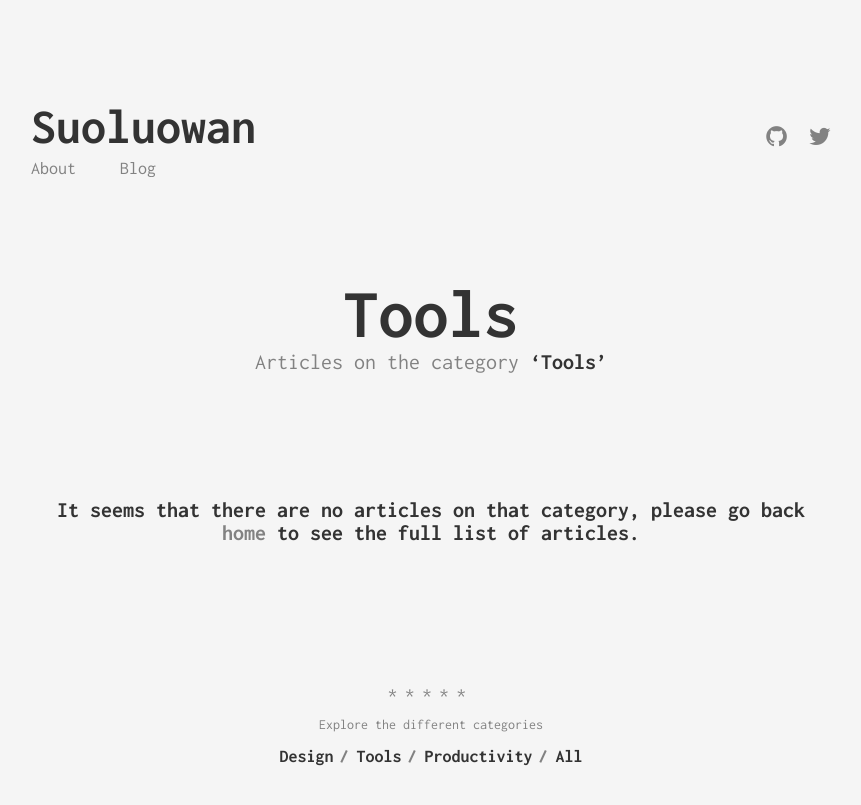
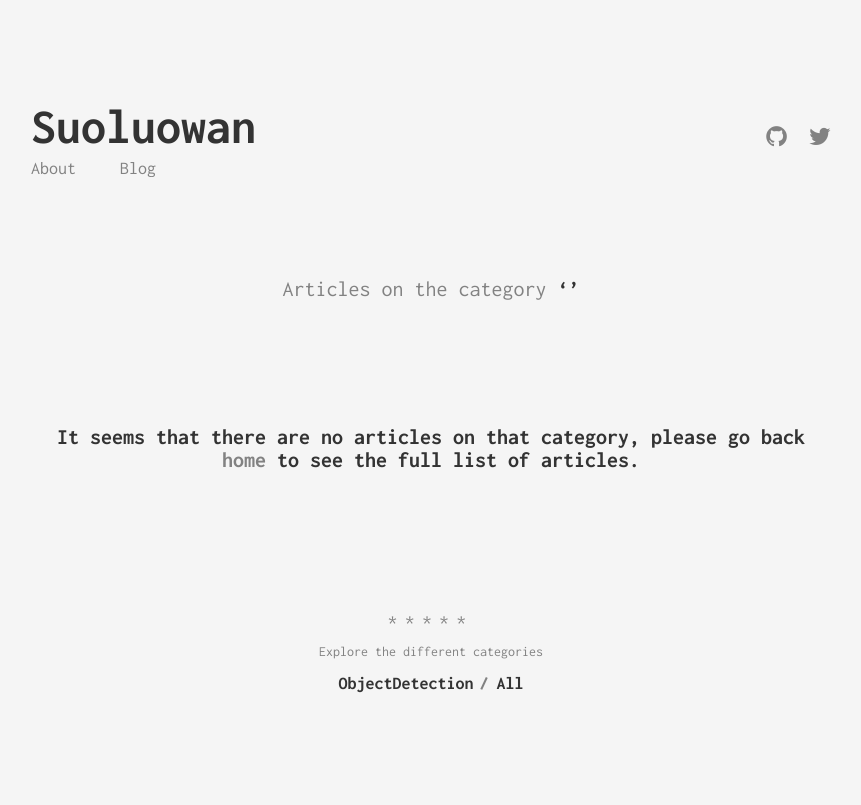
Before and after one commit to suoluowan/suoluowan.github.io, a Jekyll site: the page built from categories/tools.html, in a window 1280 px wide. Shown: the top 805 px of the page, without its empty margins (209-1070 px from the left). Built offline with Jekyll 4.4.1, drawn with Linux system fonts in a browser that asks for light colours.

Commit message:
change categories

```diff
--- a/_data/categories.yml
+++ b/_data/categories.yml
@@ -1,8 +1,2 @@
-- slug: design
-  name: Design
-
-- slug: tools
-  name: Tools
-
-- slug: productivity
-  name: Productivity
+- slug: objectdetection
+  name: ObjectDetection
--- a/categories/ObjectDetection.html
+++ b/categories/ObjectDetection.html
@@ -1,5 +1,5 @@
 ---
 layout: category
-category: ObjectDetection
-permalink: /categories/ObjectDetection/
+category: ojectdetection
+permalink: /categories/objectdetection/
 ---
```
